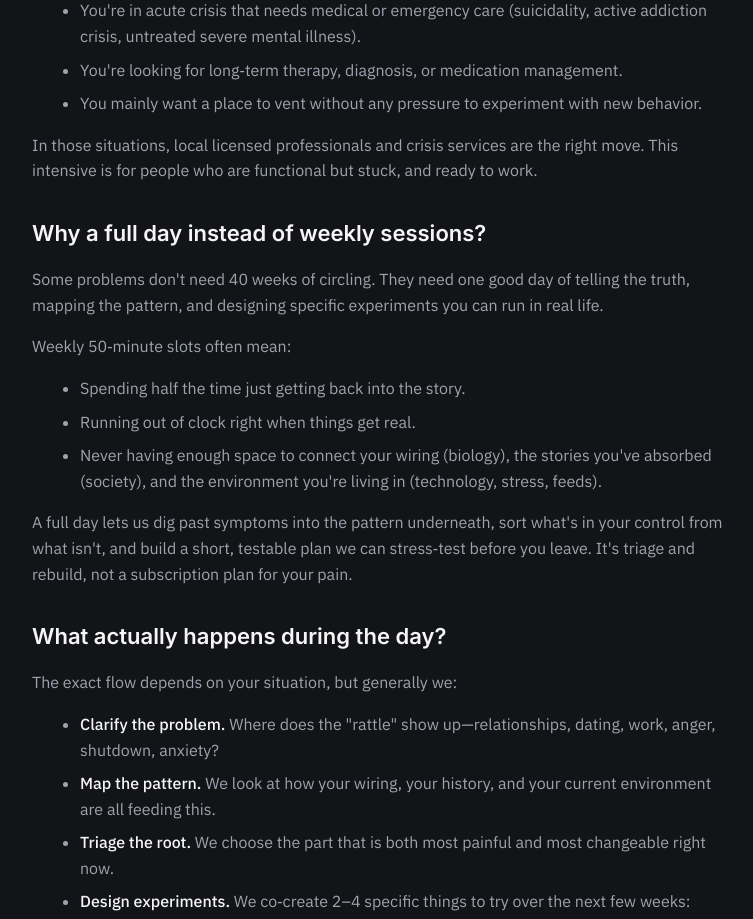
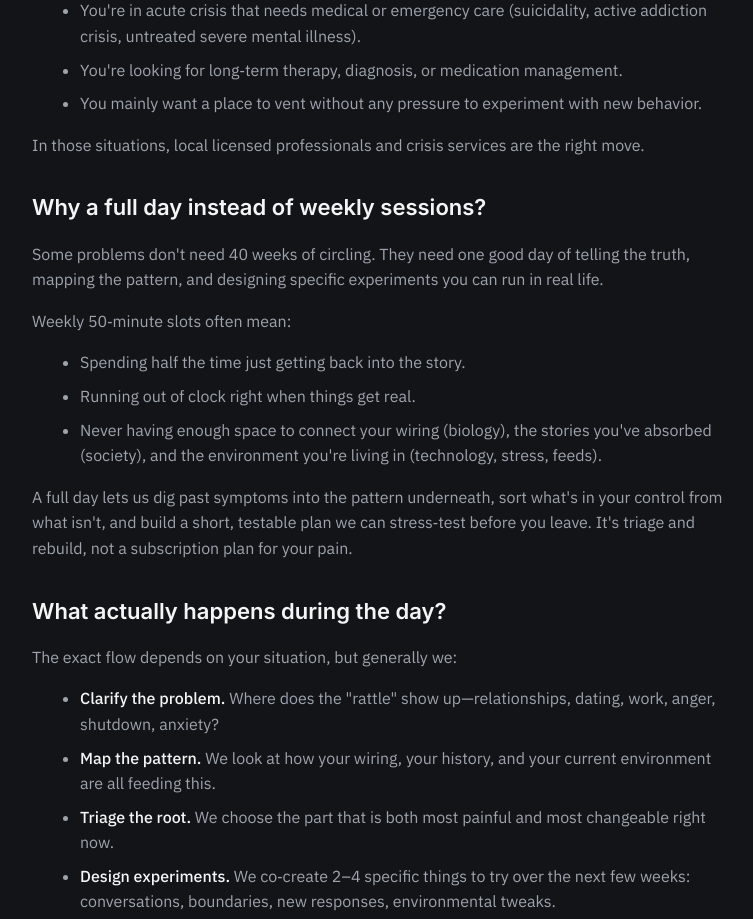
Before and after one commit to MadZen007/therethinktank-org, a Next.js app: page / in a window 1280 px wide. Shown: the part 3380-4299 px from the top of the page, without its empty margins (258-1011 px from the left). Built offline with nearby package versions, Linux system fonts and the light colour scheme.

Commit message:
Remove line from FAQ: Who is this not for

```diff
--- a/app/page.tsx
+++ b/app/page.tsx
@@ -199,8 +199,7 @@ export default function Home() {
               <li>You mainly want a place to vent without any pressure to experiment with new behavior.</li>
             </ul>
             <p>
-              In those situations, local licensed professionals and crisis services are the right move. This intensive is
-              for people who are functional but stuck, and ready to work.
+              In those situations, local licensed professionals and crisis services are the right move.
             </p>
           </div>
 
```
